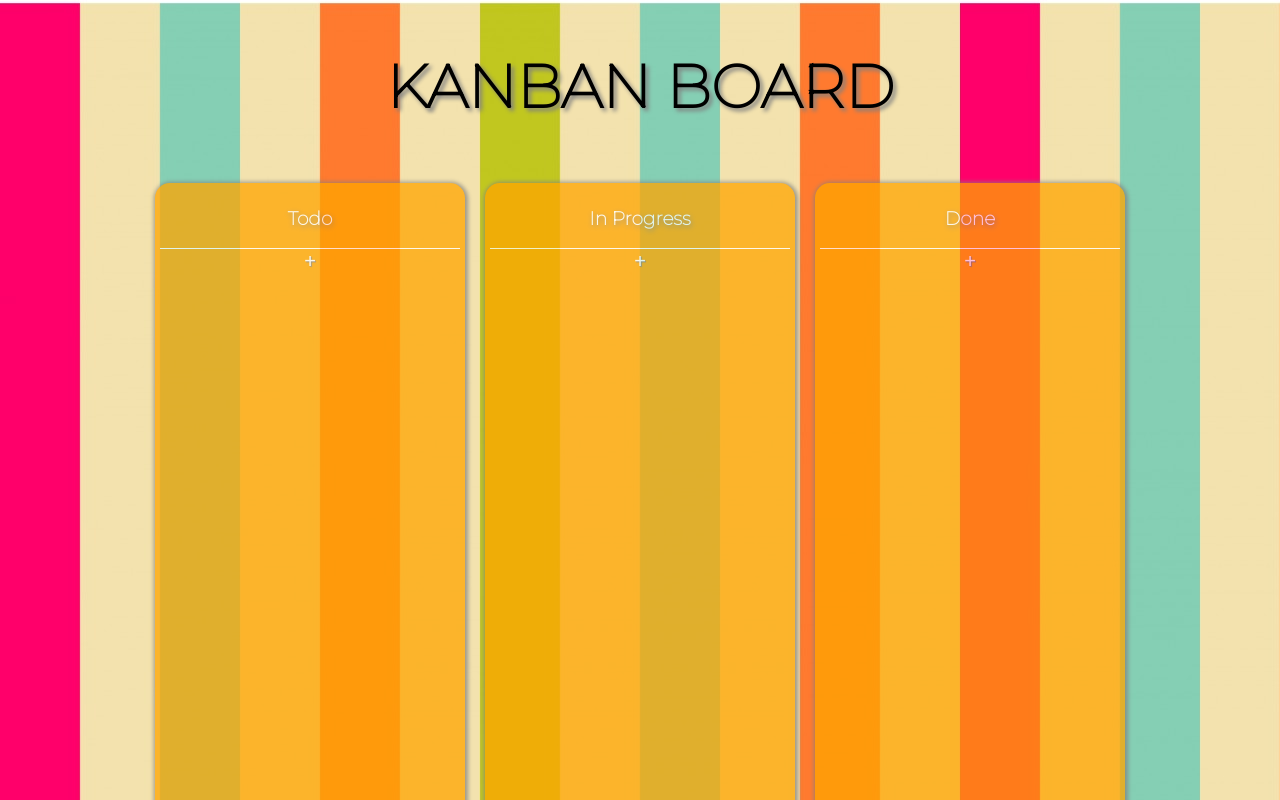
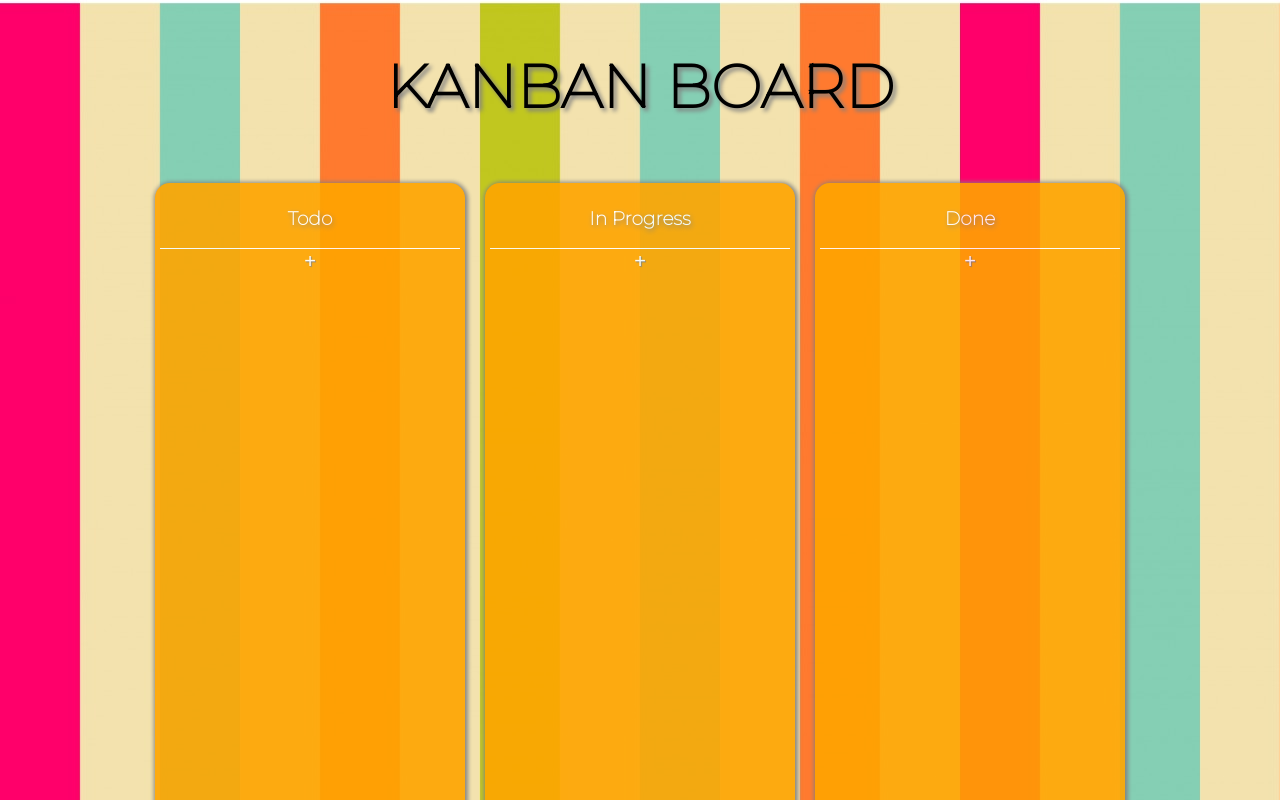
Before and after one commit to shanicunn/kanban-board-mintbean-olympics, a React (Create React App) app: page / in a window 1280 px wide. Shown: the top 800 px of the page. Built offline with nearby package versions, Linux system fonts and the light colour scheme.

Commit message:
Decreased column opacity

```diff
--- a/src/App.css
+++ b/src/App.css
@@ -29,7 +29,7 @@ body {
   width: 300px;
   border-radius: 15px;
   box-shadow: gray 1px 1px 4px 2px;
-  opacity: 75%;
+  opacity: 90%;
 
 }
 .column-title {
```
